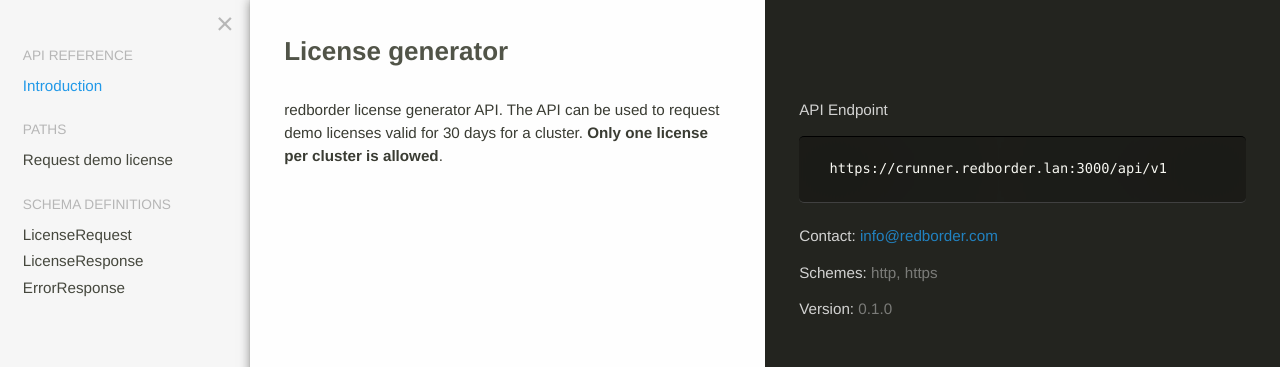
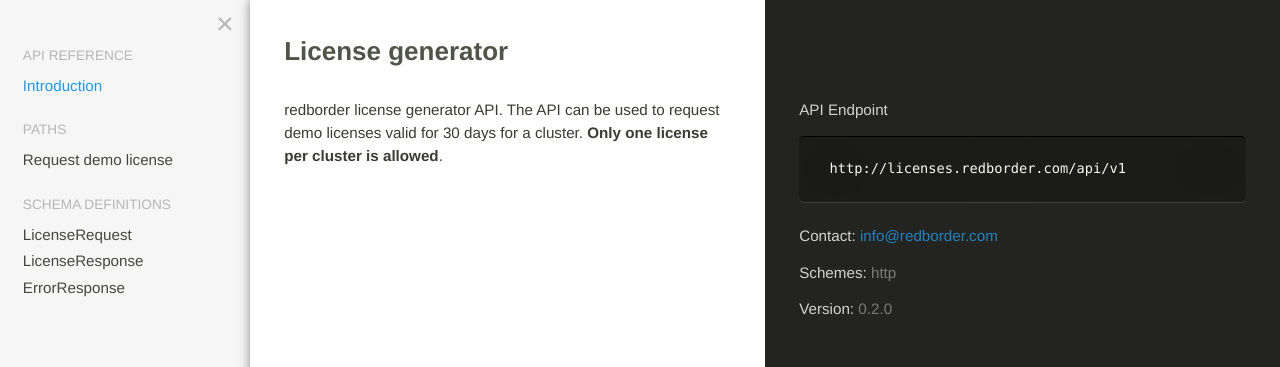
Before and after one commit to redBorder/license-generator, a website: page docs/index.html in a window 1280 px wide. Shown: the top 367 px of the page. Drawn offline with nearby package versions, Linux system fonts and the light colour scheme.

Commit message:
:memo: Update docs

```diff
--- a/docs/index.html
+++ b/docs/index.html
@@ -52,7 +52,7 @@
               <div class="doc-examples">
                 <section>
                   <h5>API Endpoint</h5>
-                  <div class="hljs"> <pre><code>https://crunner.redborder.lan:3000/api/v1</code></pre> </div>
+                  <div class="hljs"> <pre><code>http://licenses.redborder.com/api/v1</code></pre> </div>
                   <h5>Contact:
                     <a href="mailto:info@redborder.com">info@redborder.com</a>
                   </h5>
@@ -66,10 +66,10 @@
                     </h5>
                   -->
                   <h5>Schemes:
-                    <span>http, https</span>
+                    <span>http</span>
                   </h5>
                   <h5>Version:
-                    <span>0.1.0</span>
+                    <span>0.2.0</span>
                   </h5>
                 </section>
               </div>
```
